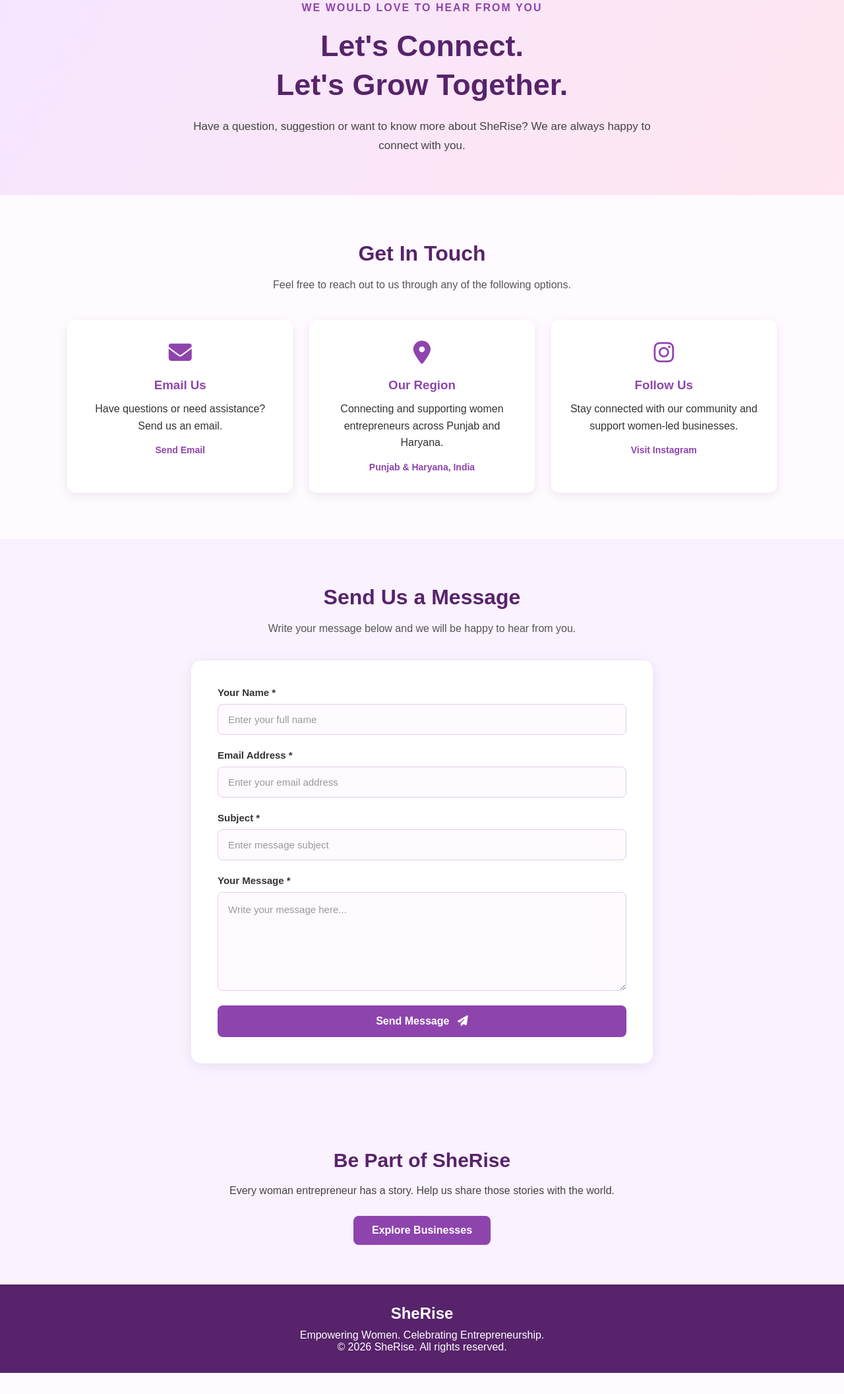
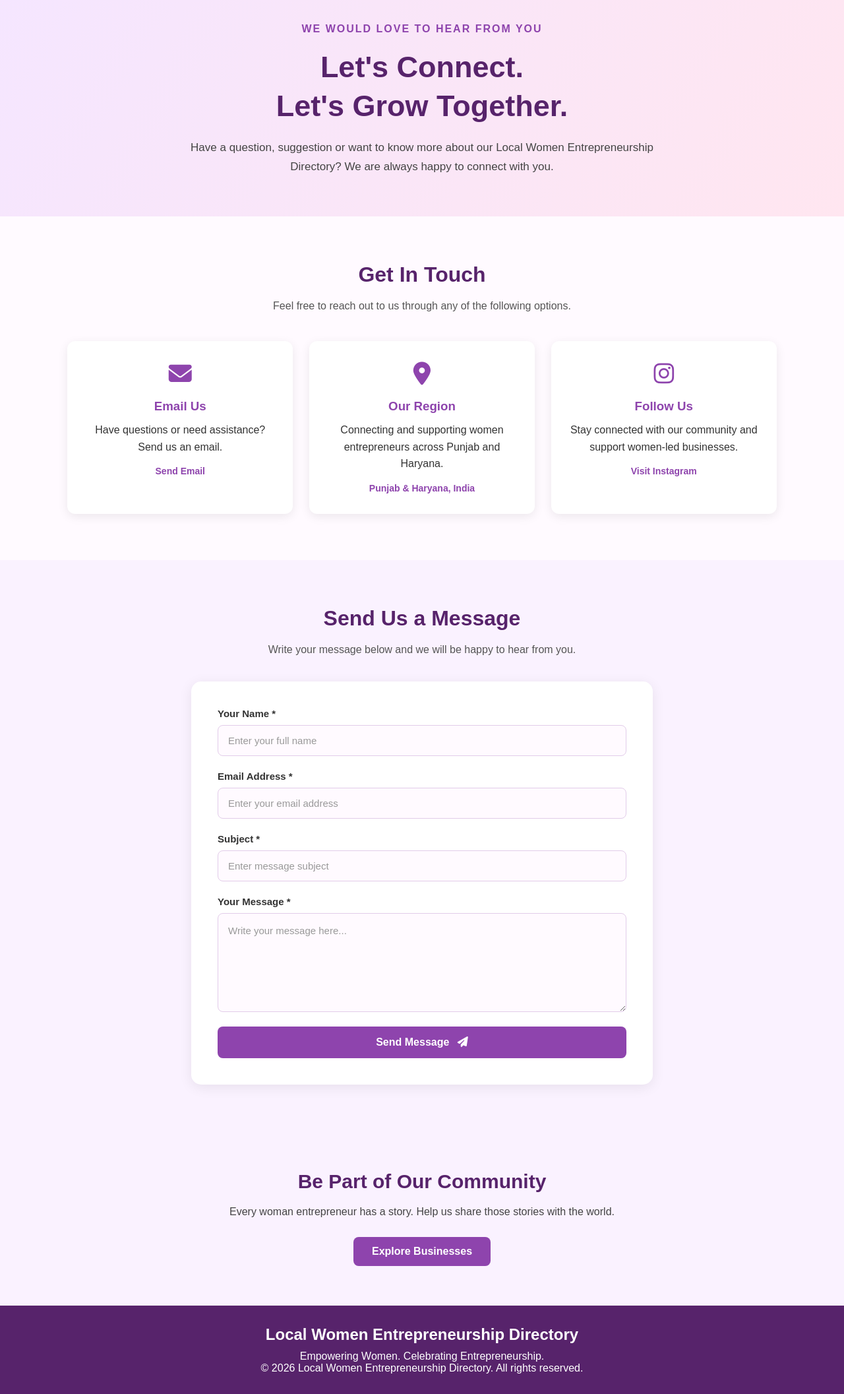
Before and after one commit to SameerSaini701/Local-Women-Entrepreneurship-Directory, a plain HTML site: page contact.html in a window 1280 px wide. Shown: the part 129-2242 px from the top of the page at 66% size. Before the commit the page ends 2210 px from the top, so only its background shows below. Drawn offline with Linux system fonts and the light colour scheme.

Commit message:
Update contact.html

```diff
--- a/contact.html
+++ b/contact.html
@@ -1,3 +1,4 @@
+
 
 <!DOCTYPE html>
 <html lang="en">
@@ -6,7 +7,7 @@
     <meta charset="UTF-8">
     <meta name="viewport" content="width=device-width, initial-scale=1.0">
 
-    <title>SheRise | Contact Us</title>
+    <title>Local Women Entrepreneurship Directory</title>
 
     <!-- CSS Files -->
     <link rel="stylesheet" href="css/style.css">
@@ -28,14 +29,14 @@
     <header>
         <nav class="navbar">
 
-        <a href="index.html" class="logo">SheRise</a>
+            <a href="index.html" class="logo">Local Women Entrepreneurship Directory</a>
 
             <ul class="nav-links">
                 <li><a href="index.html">Home</a></li>
                 <li><a href="explore.html">Explore Businesses</a></li>
                 <li><a href="add-business.html">Add Business</a></li>
                 <li><a href="contact.html" class="active">Contact Us</a></li>
-            <li><a href="about.html" >About Us</a></li>
+                <li><a href="about.html">About Us</a></li>
             </ul>
 
         </nav>
@@ -53,7 +54,8 @@
 
             <p>
                 Have a question, suggestion or want to know more
-                about SheRise? We are always happy to connect
+                about our Local Women Entrepreneurship Directory?
+                We are always happy to connect
                 with you.
             </p>
 
@@ -246,7 +248,7 @@
     <!-- Call To Action -->
     <section class="contact-preview">
 
-        <h2>Be Part of SheRise</h2>
+        <h2>Be Part of Our Community</h2>
 
         <p>
             Every woman entrepreneur has a story.
@@ -263,11 +265,11 @@
     <!-- Footer -->
     <footer>
 
-        <h2>SheRise</h2>
+        <h2>Local Women Entrepreneurship Directory</h2>
 
         <p>Empowering Women. Celebrating Entrepreneurship.</p>
 
-        <p>&copy; 2026 SheRise. All rights reserved.</p>
+        <p>&copy; 2026 Local Women Entrepreneurship Directory. All rights reserved.</p>
 
     </footer>
 
```
Lines whose indentation alone changed are shown as unchanged.
